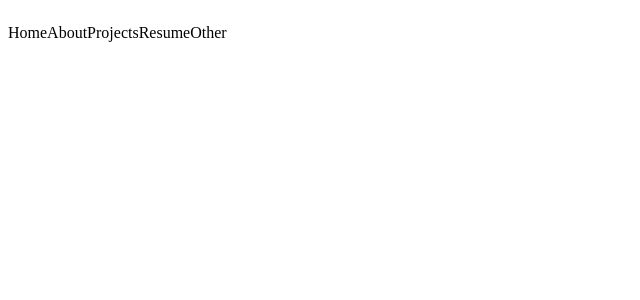
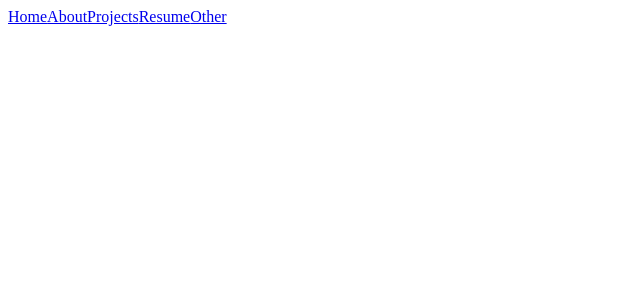
Before and after one commit to m00zy/personalwebsite, a React (Vite) app: page / in a window 1280 px wide. Shown: the top 300 px of the page, without its empty margins (0-640 px from the left). Built offline with nearby package versions, Linux system fonts and the light colour scheme.

Commit message:
change links in header to react-router Link

```diff
--- a/src/routes/header.jsx
+++ b/src/routes/header.jsx
@@ -1,15 +1,16 @@
 import './header.css';
+import { Link } from "react-router-dom";
 
 function Header() {
     return (
         <div className='header'>
             <div className='nav-container'>
                 <nav className='nav'>
-                    <p>Home</p>
-                    <p>About</p>
-                    <p>Projects</p>
-                    <p>Resume</p>
-                    <p>Other</p>
+                    <Link to={`home`}>Home</Link>
+                    <Link to={`about`}>About</Link>
+                    <Link to={`projects`}>Projects</Link>
+                    <Link to={`resume`}>Resume</Link>
+                    <Link to={`other`}>Other</Link>
                 </nav>
             </div>
         </div>
```
